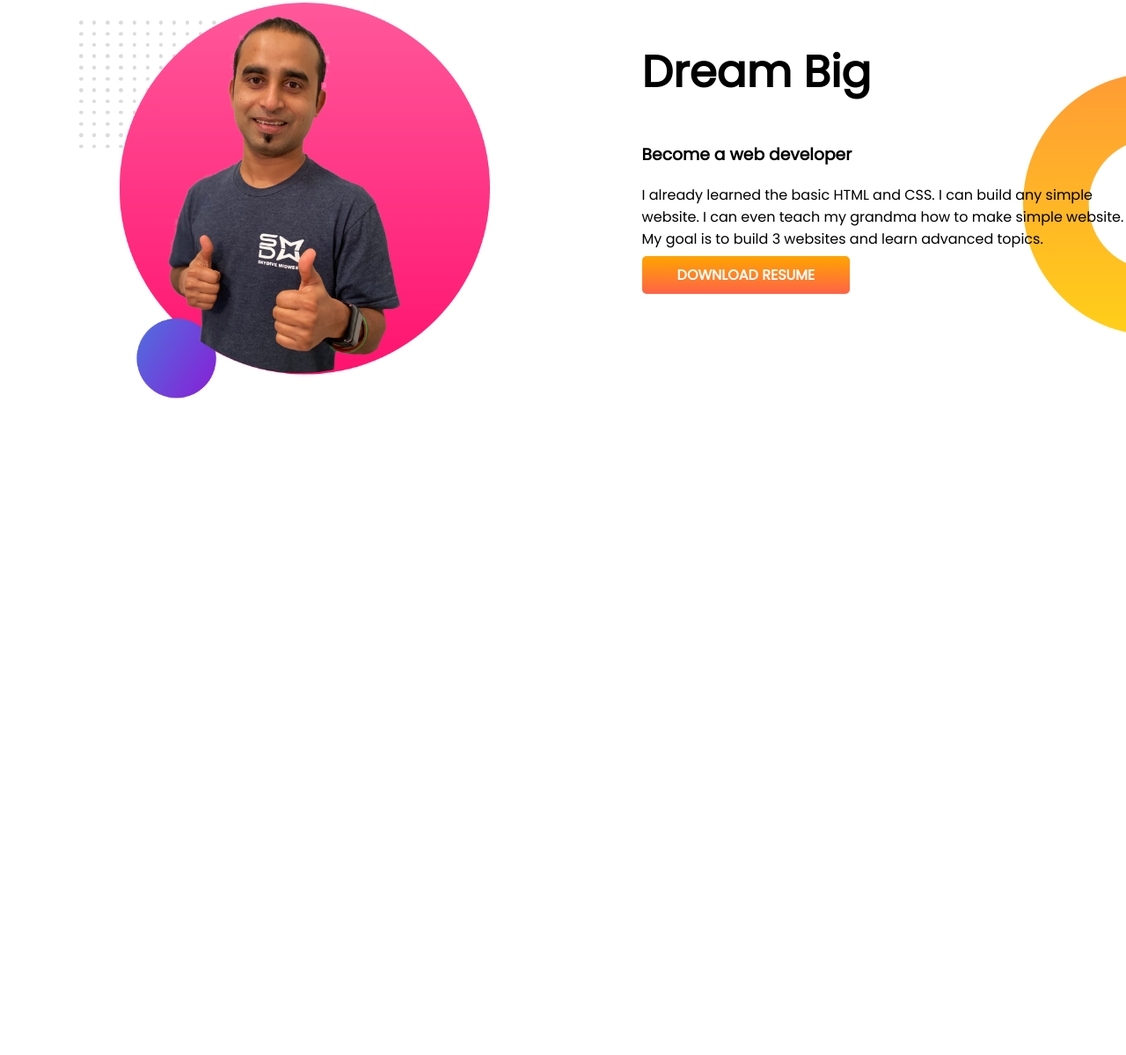
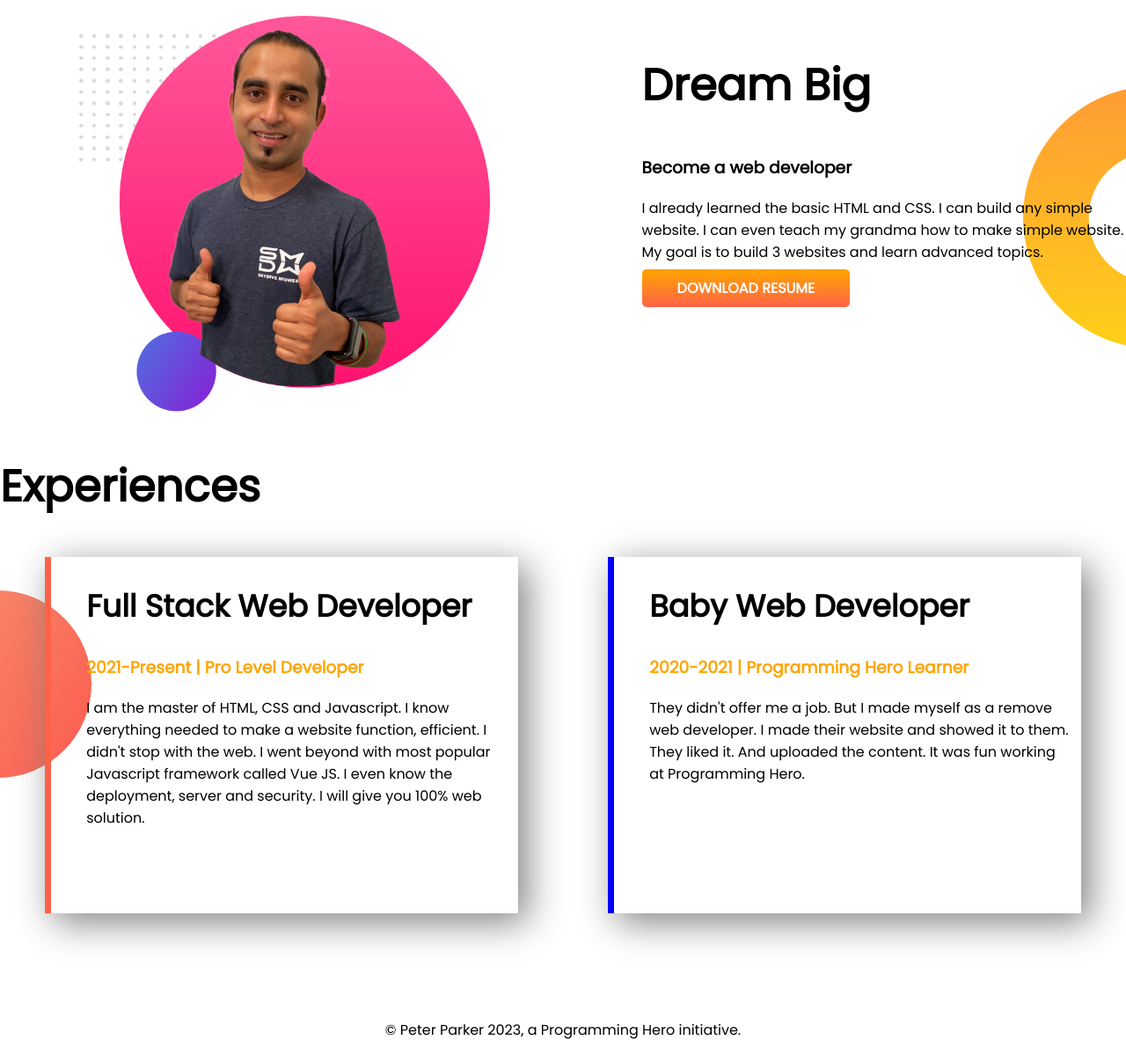
Before and after one commit to Tawfiq038/developer-portfolio, a plain HTML site: page index.html in a window 1280 px wide. Shown: the part 493-1692 px from the top of the page at 88% size. Before the commit the page ends 978 px from the top, so only its background shows below. Drawn offline with Linux system fonts and the light colour scheme.

Commit message:
dev portfolio done

```diff
--- a/index.html
+++ b/index.html
@@ -3,7 +3,7 @@
   <head>
     <meta charset="UTF-8" />
     <meta name="viewport" content="width=device-width, initial-scale=1.0" />
-    <title>Tawfiq Portfolio</title>
+    <title>Tawfiq's Portfolio</title>
     <link rel="preconnect" href="https://fonts.googleapis.com" />
     <link rel="preconnect" href="https://fonts.gstatic.com" crossorigin />
     <link
@@ -13,7 +13,7 @@
     <link rel="stylesheet" href="style.css" />
   </head>
   <body>
-    <section class="top-banner">
+    <section class="top-banner flexible-container">
       <div class="half-width">
         <h1>Welcome To</h1>
         <h1><span class="orange-color">Tawfiq's</span> World</h1>
@@ -35,7 +35,7 @@
         <img src="images/Tawfiq-pic-with-bg.png" alt="" />
       </div>
     </section>
-    <section class="dream-big">
+    <section class="dream-big flexible-container">
       <div class="half-width">
         <img src="images/jhankar2.png" alt="" />
       </div>
@@ -50,5 +50,34 @@
         <a class="link-button" target="_blank" href="">DOWNLOAD RESUME</a>
       </div>
     </section>
+    <section class="experience-area">
+      <h1>Experiences</h1>
+      <div class="flexible-container">
+        <div id="full-stack-developer" class="experience-item">
+          <h2>Full Stack Web Developer</h2>
+          <h3 class="orange-color">2021-Present | Pro Level Developer</h3>
+          <p>
+            I am the master of HTML, CSS and Javascript. I know everything
+            needed to make a website function, efficient. I didn't stop with the
+            web. I went beyond with most popular Javascript framework called Vue
+            JS. I even know the deployment, server and security. I will give you
+            100% web solution.
+          </p>
+        </div>
+        <div id="baby-web-developer" class="experience-item">
+          <h2>Baby Web Developer</h2>
+          <h3 class="orange-color">2020-2021 | Programming Hero Learner</h3>
+          <p>
+            They didn't offer me a job. But I made myself as a remove web
+            developer. I made their website and showed it to them. They liked
+            it. And uploaded the content. It was fun working at Programming
+            Hero.
+          </p>
+        </div>
+      </div>
+    </section>
   </body>
+  <footer>
+    <p>© Peter Parker 2023, a Programming Hero initiative.</p>
+  </footer>
 </html>
--- a/style.css
+++ b/style.css
@@ -5,12 +5,15 @@ body {
 h1 {
   font-size: 50px;
 }
+h2 {
+  font-size: 35px;
+}
 .orange-color {
   color: orange;
 }
-section {
+.flexible-container {
   display: flex;
-  margin-bottom: 25px;
+  margin-bottom: 40px;
 }
 .half-width {
   width: 50%;
@@ -36,3 +39,27 @@ section {
   background-repeat: no-repeat;
   background-position: right;
 }
+.experience-area {
+  background-image: url(images/exp-bg.png);
+  background-repeat: no-repeat;
+  background-position: left;
+  margin-bottom: 120px;
+}
+.experience-item {
+  width: 42%;
+  margin-left: 4%;
+  margin-right: 4%;
+  padding-left: 40px;
+  padding-right: 10px;
+  padding-bottom: 80px;
+  box-shadow: 10px 10px 40px grey;
+}
+#full-stack-developer {
+  border-left: 7px solid tomato;
+}
+#baby-web-developer {
+  border-left: 7px solid blue;
+}
+footer p {
+  text-align: center;
+}
```
